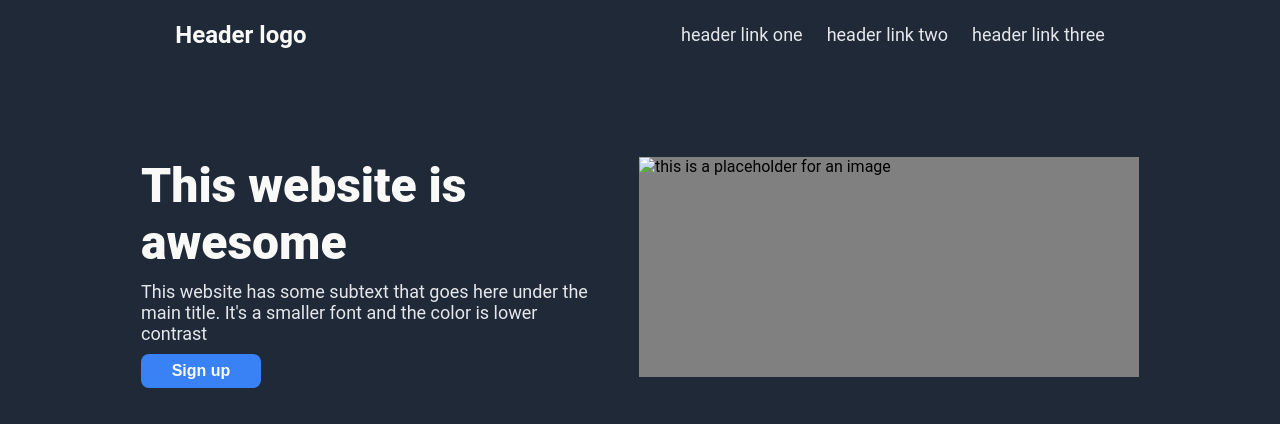
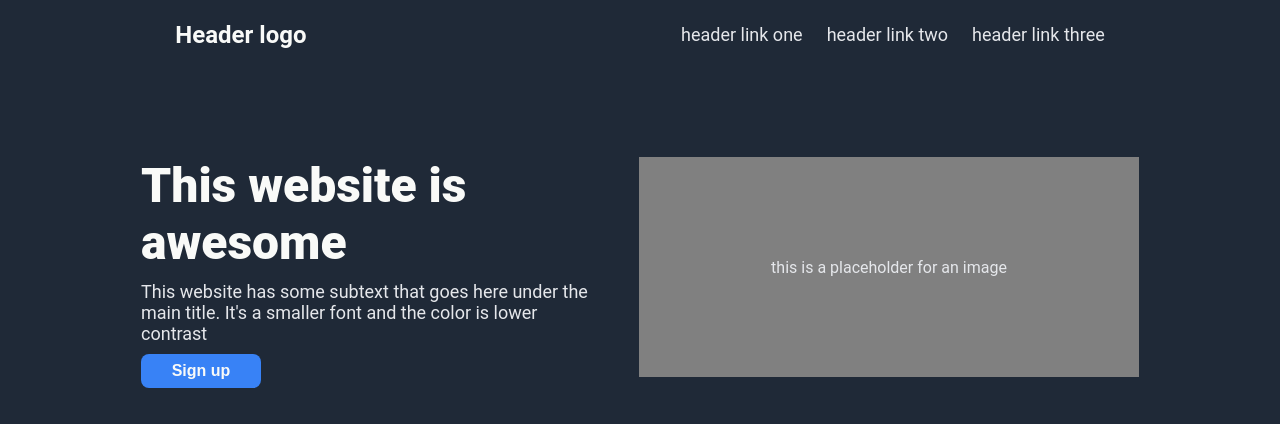
Before and after one commit to Josetovx/odin-homepage-project, a plain HTML site: page index.html in a window 1280 px wide. Shown: the top 427 px of the page. Drawn offline with Linux system fonts and the light colour scheme.

Commit message:
Arrange image text
Arrange the image text in the hero section.
Write HTML and CSS.

```diff
--- a/index.html
+++ b/index.html
@@ -24,7 +24,7 @@
                 <button>Sign up</button>
             </div>
             <div class="hero-right">
-                <img alt="this is a placeholder for an image">
+                <p>this is a placeholder for an image</p>
             </div>
         </div>
 
--- a/style.css
+++ b/style.css
@@ -58,6 +58,8 @@ header {
     background-color: gray;
     height: 220px;
     width: 500px;
+    display: flex;
+    justify-content: center;
 }
 
 .hero-left h1 {
@@ -76,6 +78,13 @@ header {
 .hero-left p {
     margin: 0;
     padding: 10px 0px;
+}
+
+.hero-right p {
+    display: flex;
+    justify-content: center;
+    align-items: center;
+    color: #E5E7EB;
 }
 
 ul {
```
